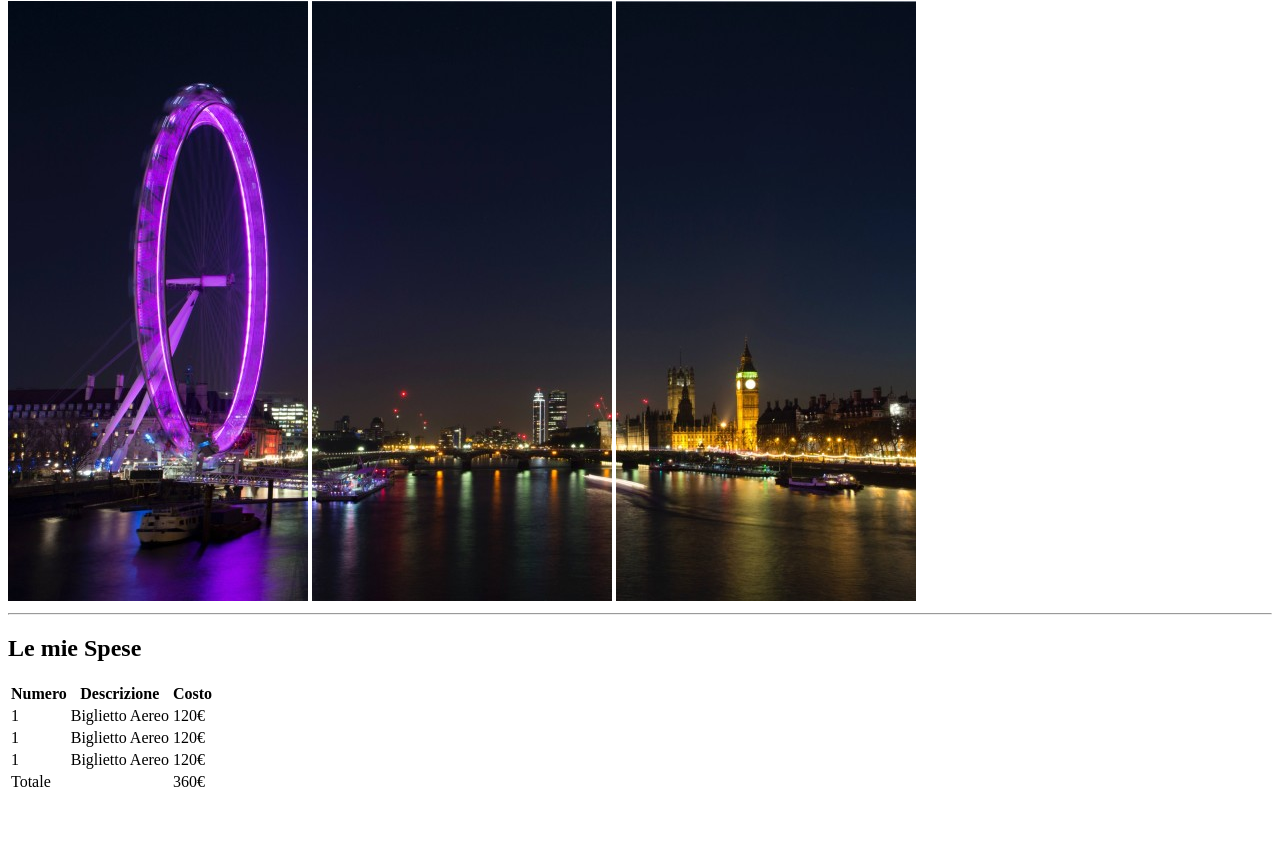
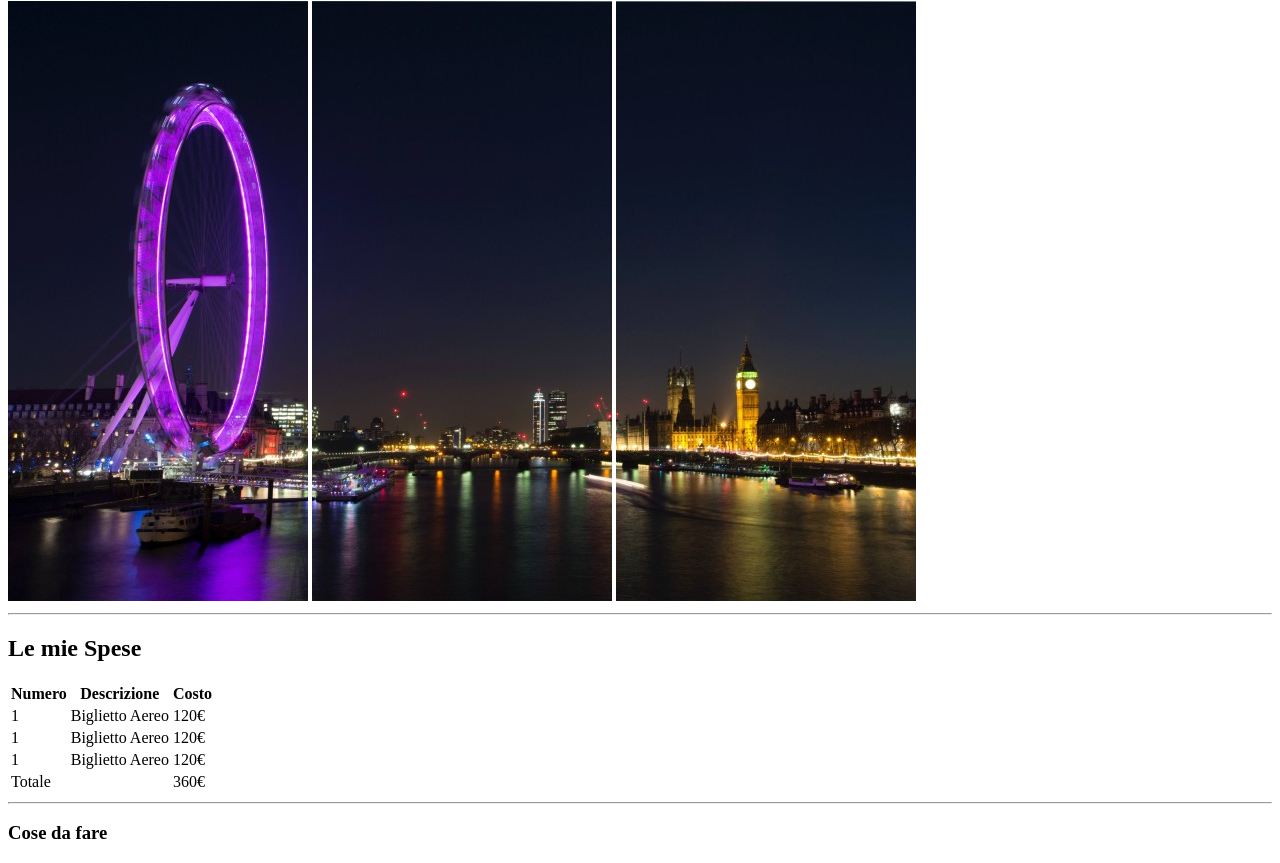
Before and after one commit to danilopiccinni/html-london-trip2, a plain HTML site: page index.html in a window 1280 px wide. Shown: the part 79-942 px from the top of the page. Before the commit the page ends 881 px from the top, so only its background shows below. Drawn offline with Linux system fonts and the light colour scheme.

Commit message:
Main-Sezione do it- creazione e titolo

```diff
--- a/index.html
+++ b/index.html
@@ -64,6 +64,12 @@
             </Table>
 
         </div>
+
+        <hr>
+
+        <div id="do it">
+            <h3>Cose da fare</h3>
+        </div>
     </main>
 
 
```
